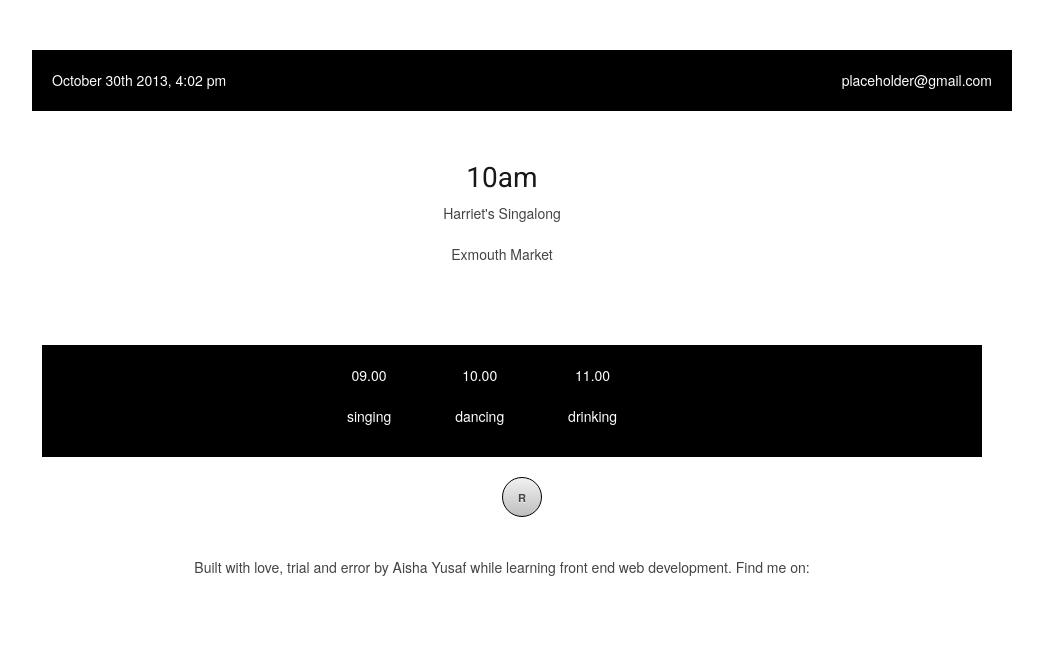
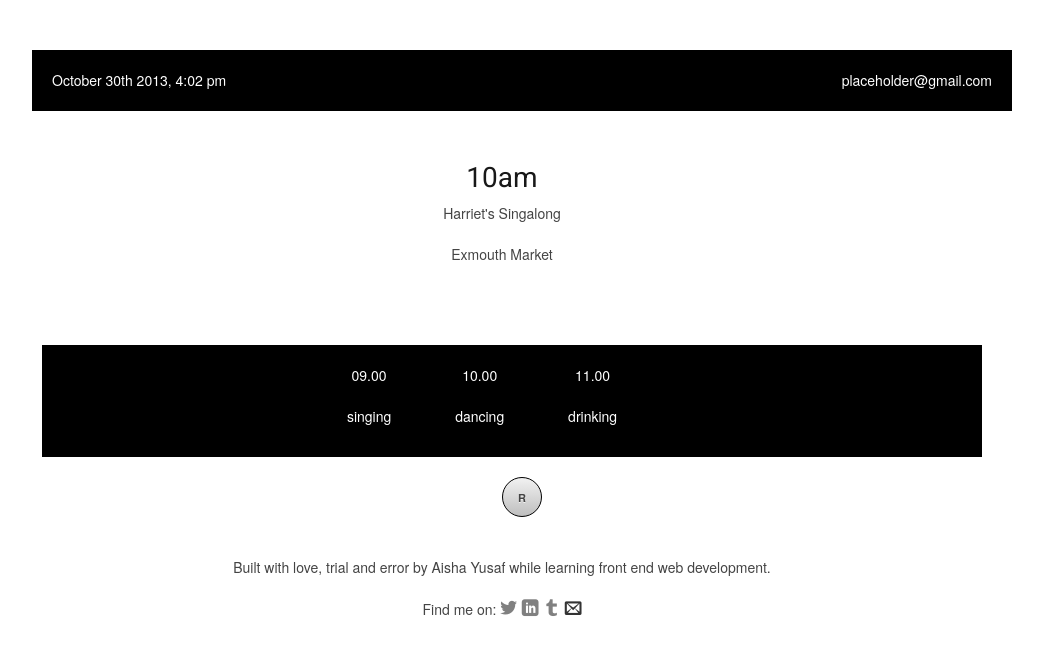
Before and after one commit to aishy/UpApp, a plain HTML site: page main.html in a window 1280 px wide. Shown: the whole page, without its empty margins (138-1181 px from the left). Drawn offline with nearby package versions, Linux system fonts and the light colour scheme.

Commit message:
Added footer social meda font icons

```diff
--- a/css/layout.css
+++ b/css/layout.css
@@ -63,6 +63,7 @@ li {
 
 footer {
 	text-align: center;
+  margin-bottom: 30px;
 }
 
 header {
@@ -100,6 +101,70 @@ button {
 @keyframes spin { 100% { -webkit-transform: rotate(360deg); transform:rotate(360deg); } }
 
 }
+
+/* #Fonts
+================================================== */
+
+@font-face {
+	font-family: 'icomoon';
+	src:url('fonts/icomoon.eot');
+	src:url('fonts/icomoon.eot?#iefix') format('embedded-opentype'),
+		url('fonts/icomoon.ttf') format('truetype'),
+		url('fonts/icomoon.woff') format('woff'),
+		url('fonts/icomoon.svg#icomoon') format('svg');
+	font-weight: normal;
+	font-style: normal;
+}
+
+[class^="icon-"]:before,
+[class*=" icon-"]:before {
+    font-family: 'icomoon';
+    font-style: normal;
+    speak: none;
+    font-weight: normal;
+    -webkit-font-smoothing: antialiased;
+            font-smoothing: antialiased;
+    text-rendering: optimizeLegibility;
+}
+	-webkit-font-smoothing: antialiased;
+	-moz-osx-font-smoothing: grayscale;
+}
+
+.icon-twitter:before {
+	content: "\e600";
+}
+.icon-tumblr:before {
+	content: "\e601";
+}
+.icon-linkedin:before {
+	content: "\e602";
+}
+
+
+.screen-reader {
+    position: absolute;
+    top: -9999px;
+    left:-9999px;
+}
+
+footer a {
+  font-size: 120%;
+  text-decoration: none;
+}
+
+a .icon-twitter,
+a .icon-linkedin,
+a .icon-tumblr
+ {
+    color: #808080;
+}
+
+a:hover .icon-twitter,
+a:hover .icon-linkedin,
+a:hover .icon-tumblr{
+    color: #000000;
+}
+
 
 /* #Page Styles
 ================================================== */
--- /dev/null
+++ b/css/style.css
@@ -0,0 +1,37 @@
+@font-face {
+	font-family: 'icomoon';
+	src:url('fonts/icomoon.eot');
+	src:url('fonts/icomoon.eot?#iefix') format('embedded-opentype'),
+		url('fonts/icomoon.ttf') format('truetype'),
+		url('fonts/icomoon.woff') format('woff'),
+		url('fonts/icomoon.svg#icomoon') format('svg');
+	font-weight: normal;
+	font-style: normal;
+}
+
+[class*="icon-"] {
+	font-family: 'icomoon';
+	speak: none;
+	font-style: normal;
+	font-weight: normal;
+	font-variant: normal;
+	text-transform: none;
+	line-height: 1;
+
+	/* Better Font Rendering =========== */
+	-webkit-font-smoothing: antialiased;
+	-moz-osx-font-smoothing: grayscale;
+}
+
+.icon-twitter:before {
+	content: "\e600";
+}
+.icon-tumblr:before {
+	content: "\e601";
+}
+.icon-linkedin:before {
+	content: "\e602";
+}
+.icon-envelop:before {
+	content: "\e603";
+}
--- a/main.html
+++ b/main.html
@@ -21,6 +21,7 @@
 	<link rel="stylesheet" href="css/base.css">
 	<link rel="stylesheet" href="css/skeleton.css">
 	<link rel="stylesheet" href="css/layout.css">
+  <link rel="stylesheet" href="css/style.css">
   <link href='http://fonts.googleapis.com/css?family=Roboto:400,300,400italic,700' rel='stylesheet' type='text/css'>
   <script type="text/javascript" src="js/moment.min.js"></script>
   <script src="http://ajax.googleapis.com/ajax/libs/jquery/1.10.2/jquery.min.js"></script>
@@ -51,8 +52,7 @@
 
 
     <header class="sixteen columns loading">
-Loading
-
+        Loading
     </header>
 
     <header class="sixteen columns loaded">
@@ -111,10 +111,21 @@ Loading
 
 
     <footer class="sixteen columns">
-      <p>
-   	    Built with love, trial and error by Aisha Yusaf while learning front end web development. Find me on:
-      </p>
-    </footer>
+      <p>Built with love, trial and error by Aisha Yusaf while learning front end web development.</p>
+      Find me on:
+      <a href="http://www.google.com/">
+        <i class="icon-twitter"></i> <span class="screen-reader">Twitter</span>
+      </a>
+      <a href="http://www.google.com/">
+        <i class="icon-linkedin"></i>
+      </a>
+      <a href="http://www.google.com/">
+        <i class="icon-tumblr"></i>
+      </a>
+      <a href="http://www.google.com/">
+        <i class="icon-envelop"></i>
+      </a>
+  </footer>
 
   </div><!-- container -->
 
```
Also changed, not shown: index.html (+12 -1 lines), css/fonts/icomoon.ttf (added), css/fonts/icomoon.woff (added), 2 other files.
